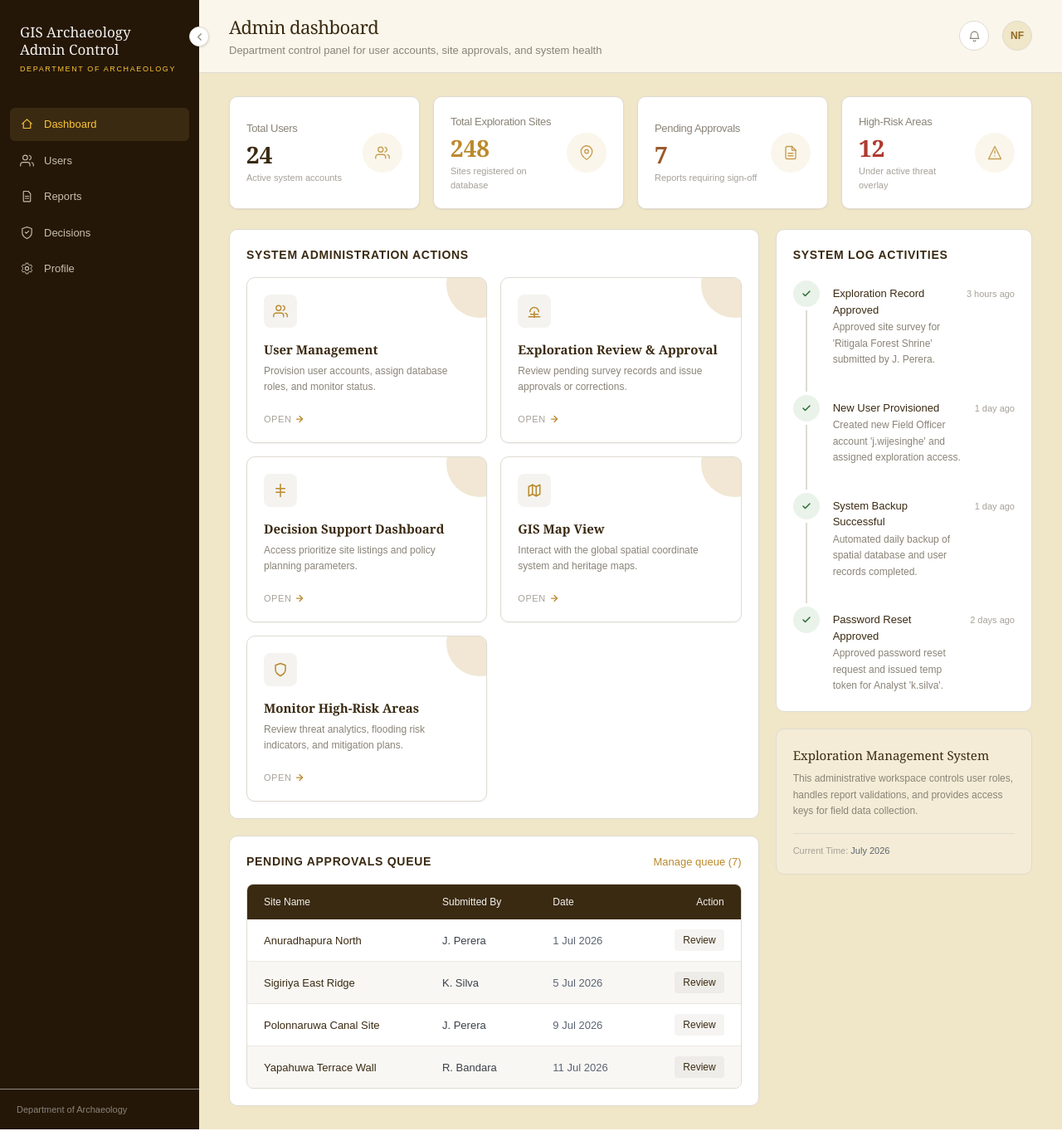
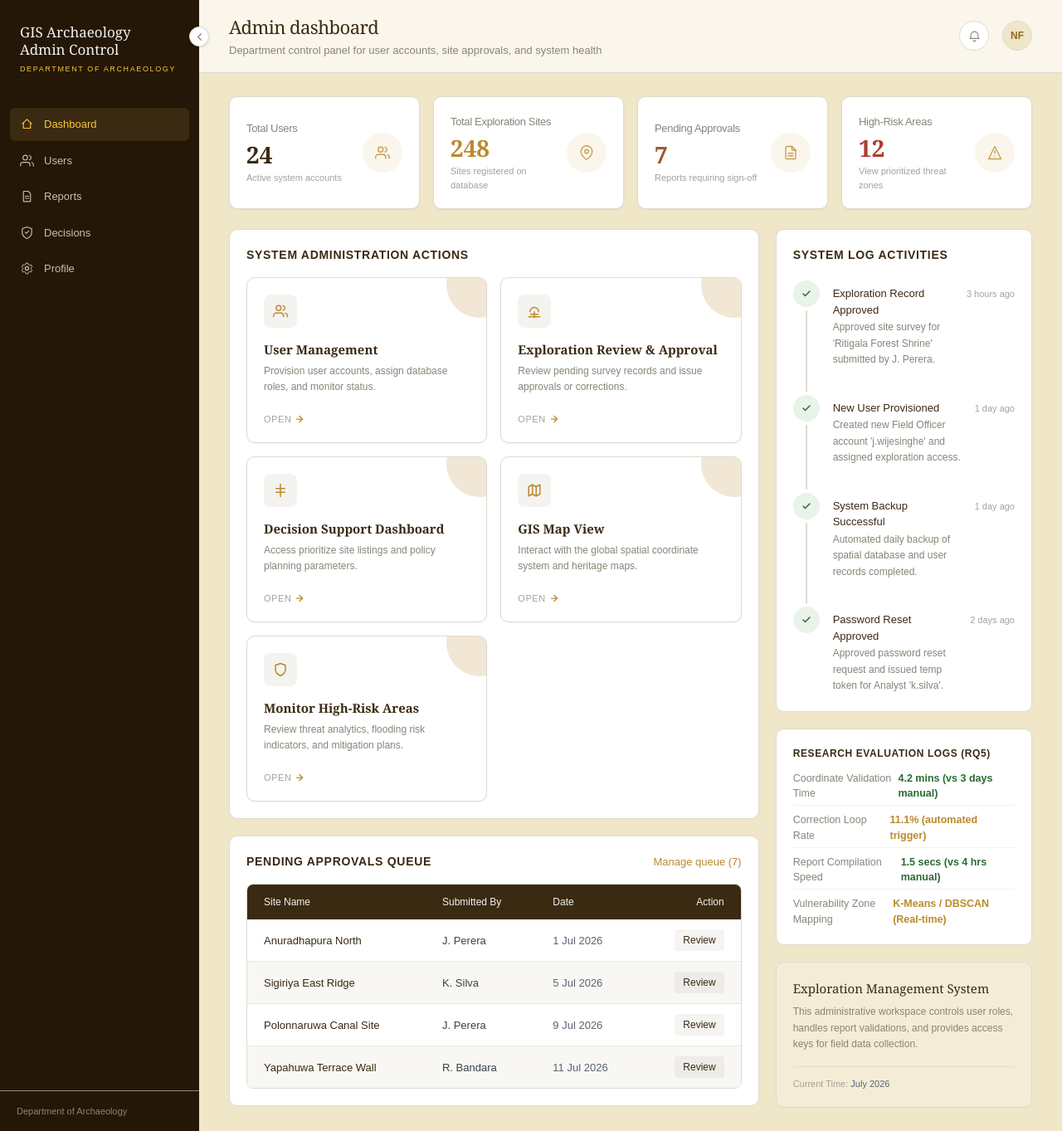
Before and after one commit to dilusewhpd/gis-archaeological-exploration-system, a Next.js app in the folder frontend/: page /admin/dashboard in a window 1280 px wide. Shown: the whole page at 83% size. Built offline with nearby package versions, Linux system fonts and the light colour scheme; no server answers.

Commit message:
style: add admin research evaluation metrics and overlay layer controls

```diff
--- a/frontend/src/app/admin/dashboard/gis-map/page.tsx
+++ b/frontend/src/app/admin/dashboard/gis-map/page.tsx
@@ -37,7 +37,7 @@ export default async function AdminGisMapPage() {
     <div className="flex flex-1 flex-col">
       <header className="flex items-center justify-between border-b border-[#DEDBD1] bg-[#FAF6EB] px-6 py-4 lg:px-9">
         <div>
-          <h1 className="font-serif text-[22px] tracking-tight text-[#16283F]">
+          <h1 className="font-serif text-[22px] tracking-tight text-[#3A2A12]">
             GIS Map
           </h1>
           <p className="mt-0.5 text-[13px] text-[#8A8478]">
@@ -46,7 +46,7 @@ export default async function AdminGisMapPage() {
         </div>
       </header>
 
-      <main className="flex-1 px-6 py-7 lg:px-9 bg-[#F4F3EF]">
+      <main className="flex-1 px-6 py-7 lg:px-9 bg-[#F0E6C8]">
         <div className="rounded-[10px] border border-[#DEDBD1] bg-white p-5">
           <GisMapView sites={sites} />
         </div>
--- a/frontend/src/app/admin/dashboard/page.tsx
+++ b/frontend/src/app/admin/dashboard/page.tsx
@@ -158,13 +158,15 @@ export default async function AdminDashboardPage() {
             colorClass="text-[#9A5A2E]"
             icon={<DocIcon />}
           />
+          <Link href="/admin/dashboard/decisions" className="block cursor-pointer">
             <StatCard
               label="High-Risk Areas"
               value={highRiskAreas}
-            detail="Under active threat overlay"
+              detail="View prioritized threat zones"
               colorClass="text-[#B03A2E]"
               icon={<AlertIcon />}
             />
+          </Link>
         </section>
 
         {/* Dashboard Grid */}
@@ -277,6 +279,31 @@ export default async function AdminDashboardPage() {
                 System Log Activities
               </h2>
               <ActivityTimeline activities={recentActivities} />
+            </div>
+
+            {/* System Evaluation Metrics (RQ5 Support) */}
+            <div className="rounded-[10px] border border-[#DEDBD1] bg-white p-5">
+              <h2 className="text-[12px] font-semibold text-[#3A2A12] uppercase tracking-wider mb-3">
+                Research Evaluation Logs (RQ5)
+              </h2>
+              <div className="space-y-2 text-[12.5px]">
+                <div className="flex justify-between border-b border-[#DEDBD1]/40 pb-1">
+                  <span className="text-[#8A8478]">Coordinate Validation Time</span>
+                  <span className="font-semibold text-[#2C6B33]">4.2 mins (vs 3 days manual)</span>
+                </div>
+                <div className="flex justify-between border-b border-[#DEDBD1]/40 pb-1">
+                  <span className="text-[#8A8478]">Correction Loop Rate</span>
+                  <span className="font-semibold text-[#BB892C]">11.1% (automated trigger)</span>
+                </div>
+                <div className="flex justify-between border-b border-[#DEDBD1]/40 pb-1">
+                  <span className="text-[#8A8478]">Report Compilation Speed</span>
+                  <span className="font-semibold text-[#2C6B33]">1.5 secs (vs 4 hrs manual)</span>
+                </div>
+                <div className="flex justify-between">
+                  <span className="text-[#8A8478]">Vulnerability Zone Mapping</span>
+                  <span className="font-semibold text-[#BB892C]">K-Means / DBSCAN (Real-time)</span>
+                </div>
+              </div>
             </div>
 
             {/* Admin Stats Info card */}
```
Lines whose indentation alone changed are shown as unchanged.
